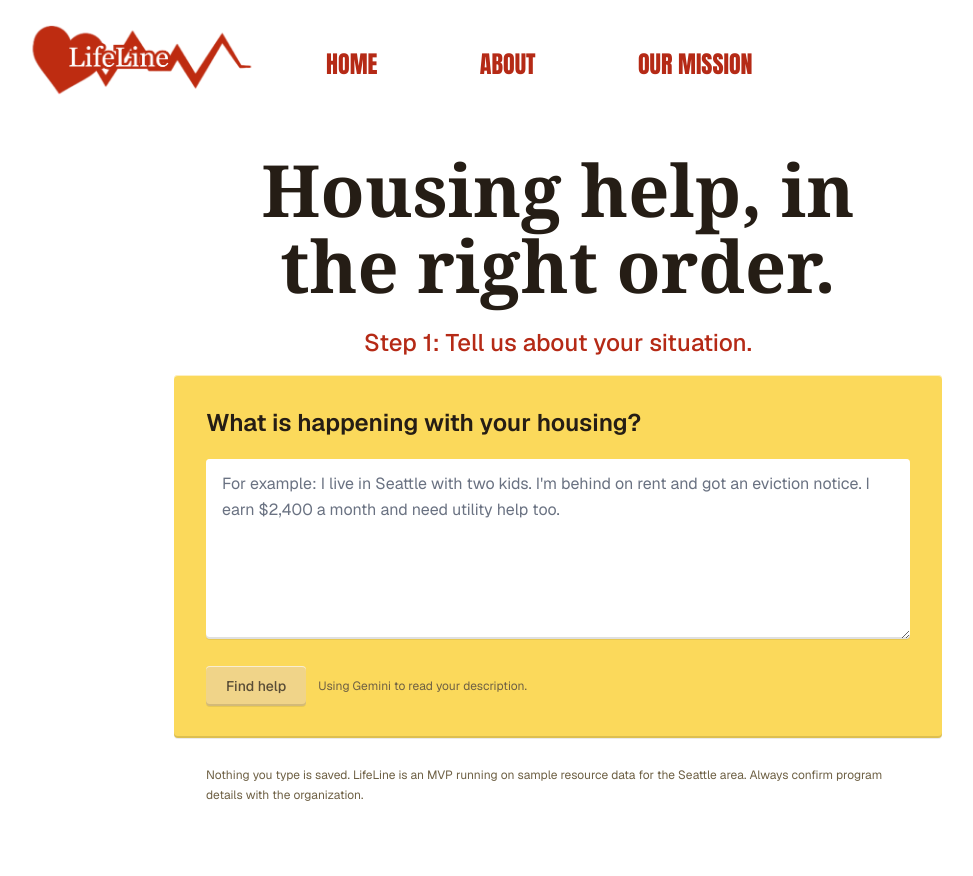
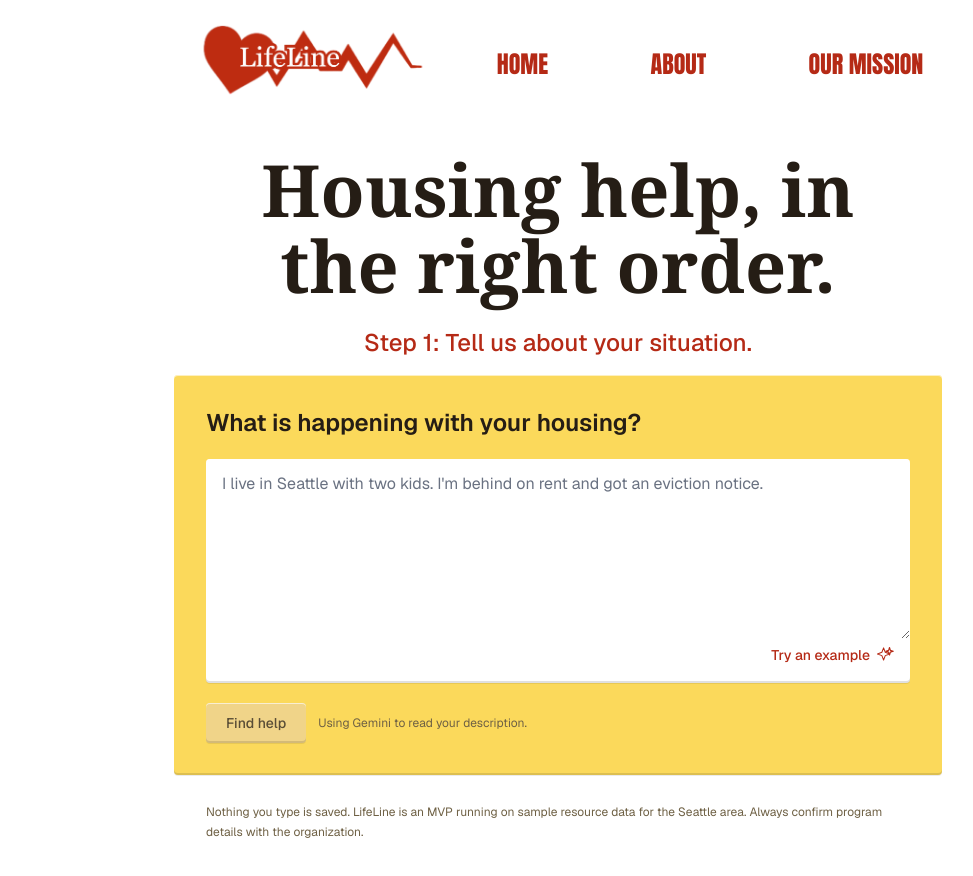
Before and after one commit to fullwizard/LifeLine, a Next.js app: page / in a window 1280 px wide. Shown: the top 876 px of the page, without its empty margins (82-1055 px from the left). Before the commit the page ends 845 px from the top, so only its background shows below. Built offline with nearby package versions, Linux system fonts and the light colour scheme; no server answers.

Commit message:
Made examples look better and more dynamic

```diff
--- a/app/components/SituationForm.tsx
+++ b/app/components/SituationForm.tsx
@@ -1,15 +1,13 @@
 "use client";
 
-import { useEffect, useState } from "react";
+import { useEffect, useRef, useState } from "react";
 
 const GUIDANCE = "Where you live, who lives with you, what you are facing, and roughly what your household earns. Anything you leave out, we may ask about.";
-const PLACEHOLDERS = [
-  GUIDANCE,
-  "For example: I live in Seattle with two kids. I'm behind on rent and got an eviction notice. I earn $2,400 a month and need utility help too.",
-  "For example: Veteran in Kent, WA. Lost my job last month and I'm sleeping in my car. Need shelter and help finding work.",
-  "For example: Family of 4 in Tacoma, behind on rent, no eviction notice yet. Income around $3,800 a month.",
+const EXAMPLES = [
+  "I live in Seattle with two kids. I'm behind on rent and got an eviction notice. I earn $2,400 a month and need utility help too.",
+  "Veteran in Kent, WA. Lost my job last month and I'm sleeping in my car. Need shelter and help finding work.",
+  "Family of 4 in Tacoma, behind on rent, no eviction notice yet. Income around $3,800 a month.",
 ];
-
 export function SituationForm({
   initialText,
   pending,
@@ -22,21 +20,64 @@ export function SituationForm({
   onSubmit: (text: string) => void;
 }) {
   const [text, setText] = useState(initialText);
-  const [placeholderIndex, setPlaceholderIndex] = useState(0);
+  const [placeholderText, setPlaceholderText] = useState(GUIDANCE);
   const [focused, setFocused] = useState(false);
+  const [exampleIndex, setExampleIndex] = useState(0);
+  const textareaRef = useRef<HTMLTextAreaElement>(null);
   const canSubmit = text.trim().length > 0 && !pending;
+
+  function tryExample() {
+    setText(EXAMPLES[exampleIndex]);
+    setExampleIndex((index) => (index + 1) % EXAMPLES.length);
+    textareaRef.current?.focus();
+  }
 
   useEffect(() => {
     if (text.length > 0 || focused || pending) return;
 
     const reducedMotion = window.matchMedia("(prefers-reduced-motion: reduce)");
-    const timer = window.setInterval(() => {
-      if (!reducedMotion.matches && !document.hidden) {
-        setPlaceholderIndex((index) => (index + 1) % PLACEHOLDERS.length);
+
+    if (reducedMotion.matches) return;
+
+    let sampleIndex = 0;
+    let characterIndex = 0;
+    let deleting = false;
+    let timer = window.setTimeout(tick, 2200);
+
+    function tick() {
+      if (document.hidden) {
+        timer = window.setTimeout(tick, 500);
+        return;
       }
-    }, 4000);
 
-    return () => window.clearInterval(timer);
+      const sample = EXAMPLES[sampleIndex];
+
+      if (deleting) {
+        characterIndex = Math.max(0, characterIndex - 1);
+        setPlaceholderText(sample.slice(0, characterIndex));
+
+        if (characterIndex === 0) {
+          sampleIndex = (sampleIndex + 1) % EXAMPLES.length;
+          deleting = false;
+          timer = window.setTimeout(tick, 500);
+        } else {
+          timer = window.setTimeout(tick, 24);
+        }
+        return;
+      }
+
+      characterIndex = Math.min(sample.length, characterIndex + 1);
+      setPlaceholderText(sample.slice(0, characterIndex));
+
+      if (characterIndex === sample.length) {
+        deleting = true;
+        timer = window.setTimeout(tick, 2200);
+      } else {
+        timer = window.setTimeout(tick, 42);
+      }
+    }
+
+    return () => window.clearTimeout(timer);
   }, [text, focused, pending]);
 
   return (
@@ -53,20 +94,43 @@ export function SituationForm({
           What is happening with your housing?
         </label>
         <p id="situation-guidance" className="sr-only">{GUIDANCE}</p>
+        <div className="rounded-none bg-paper focus-within:ring-2 focus-within:ring-accent-600">
           <textarea
+            ref={textareaRef}
             id="situation"
             name="situation"
             value={text}
-          onChange={(e) => setText(e.target.value)}
-          onFocus={() => setFocused(true)}
+            onChange={(e) => {
+              setText(e.target.value);
+              if (e.target.value.length === 0) setPlaceholderText(GUIDANCE);
+            }}
+            onFocus={() => {
+              setFocused(true);
+              if (text.length === 0) setPlaceholderText(GUIDANCE);
+            }}
             onBlur={() => setFocused(false)}
             aria-describedby="situation-guidance"
             rows={6}
             maxLength={4000}
-          placeholder={PLACEHOLDERS[placeholderIndex]}
-          className="w-full rounded-none border-0 bg-paper px-4 py-3 text-base leading-relaxed placeholder:text-gray-500 placeholder:opacity-100 focus:border-accent-600 focus:outline-none focus:ring-2 focus:ring-accent-600"
+            placeholder={placeholderText}
+            className="block w-full resize-y border-0 bg-transparent px-4 py-3 text-base leading-relaxed placeholder:text-gray-500 placeholder:opacity-100 focus:outline-none"
             disabled={pending}
           />
+          <div className="flex justify-end px-4 pb-3">
+            <button
+              type="button"
+              onClick={tryExample}
+              disabled={pending}
+              className="inline-flex min-h-8 items-center gap-1.5 bg-transparent text-sm font-medium text-accent-700 underline-offset-4 hover:underline disabled:cursor-not-allowed disabled:text-gray-500"
+            >
+              Try an example
+              <svg width="18" height="18" viewBox="0 0 24 24" fill="none" stroke="currentColor" strokeWidth="1.5" strokeLinejoin="round" aria-hidden="true" focusable="false">
+                <path d="M9 5 11.5 11.5 18 14 11.5 16.5 9 23 6.5 16.5 0 14 6.5 11.5Z" transform="translate(2 -2) scale(.9)" />
+                <path d="m18 2 1.2 3.8L23 7l-3.8 1.2L18 12l-1.2-3.8L13 7l3.8-1.2Z" />
+              </svg>
+            </button>
+          </div>
+        </div>
         <div className="flex flex-wrap items-center gap-3">
           <button
             type="submit"
--- a/app/globals.css
+++ b/app/globals.css
@@ -57,6 +57,7 @@ body {
 .site-masthead {
   display: flex;
   align-items: center;
+  justify-content: center;
   gap: clamp(1rem, 5vw, 4rem);
 }
 
```
Lines whose indentation alone changed are shown as unchanged.
